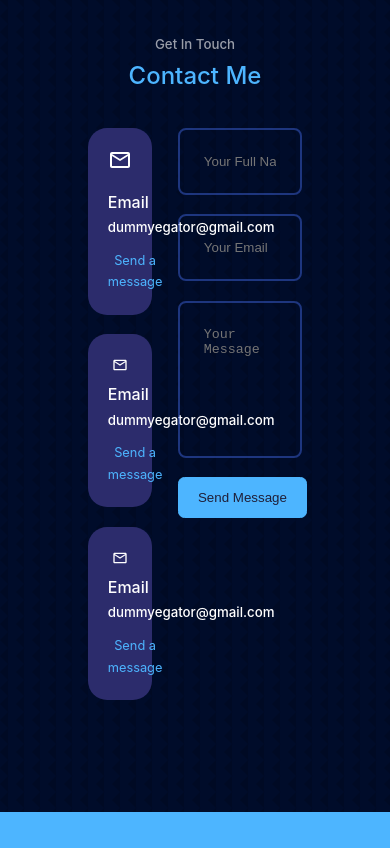
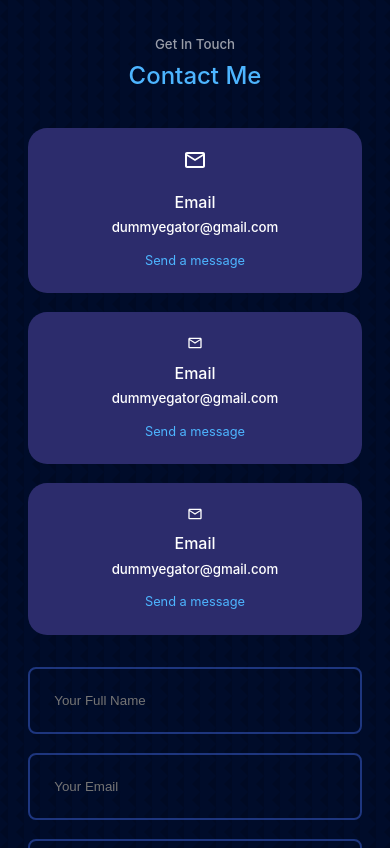
Before and after one commit to mahmudulhasan01/Mahmudul-Hasan-Portfolio-Website, a React (Create React App) app: page / in a window 390 px wide. Shown: the part 5320-6168 px from the top of the page. Built offline with nearby package versions, Linux system fonts and the light colour scheme.

Commit message:
update contact reponsive

```diff
--- a/src/Components/Home/Contact/contact.css
+++ b/src/Components/Home/Contact/contact.css
@@ -73,7 +73,7 @@ textarea {
         max-width: 800px;
         margin: 0 auto;
     }
-    .container .contact_container{
+    .contact_container{
         grid-template-columns: 1fr;
         gap: 2rem;
     }
@@ -85,7 +85,8 @@ textarea {
                 max-width: 95%;
                 margin: 0 auto;
             }
-            .container .contact_container{
+            .contact_container{
+                grid-template-columns: 1fr;
                 width: var(--container-width-sm
                 );
             }
```
